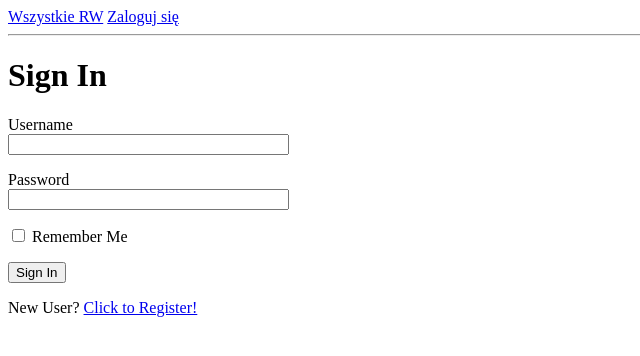
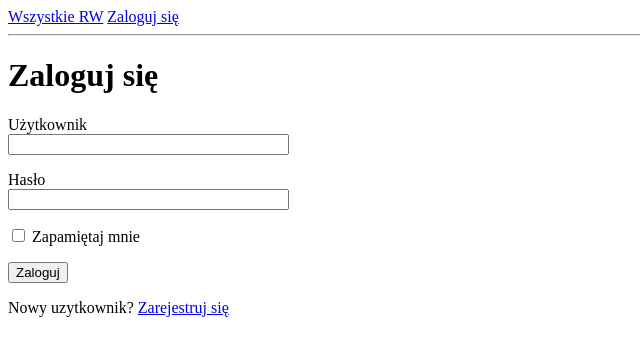
Before and after one commit to johnny-sky91/InCom, a Flask app: page /login in a window 1280 px wide. Shown: the top 356 px of the page, without its empty margins (0-640 px from the left). Run offline with Flask 2, Linux system fonts and the light colour scheme.

Commit message:
DP
głównie formularz nowego RW

```diff
--- a/app/forms.py
+++ b/app/forms.py
@@ -1,22 +1,22 @@
 from flask_wtf import FlaskForm
-from wtforms import StringField, PasswordField, BooleanField, SubmitField, SelectField
-from wtforms.validators import ValidationError, DataRequired, Email, EqualTo
+from wtforms import StringField, PasswordField, BooleanField, SubmitField, SelectField, TextAreaField
+from wtforms.validators import ValidationError, DataRequired, Email, EqualTo, Length
 from app.models import User
 
 
 class LoginForm(FlaskForm):
-    username = StringField('Username', validators=[DataRequired()])
-    password = PasswordField('Password', validators=[DataRequired()])
-    remember_me = BooleanField('Remember Me')
-    submit = SubmitField('Sign In')
+    username = StringField('Użytkownik', validators=[DataRequired()])
+    password = PasswordField('Hasło', validators=[DataRequired()])
+    remember_me = BooleanField('Zapamiętaj mnie')
+    submit = SubmitField('Zaloguj')
 
 
 class RegistrationForm(FlaskForm):
-    username = StringField('Username', validators=[DataRequired()])
+    username = StringField('Użytkownik', validators=[DataRequired()])
     email = StringField('Email', validators=[DataRequired(), Email()])
-    password = PasswordField('Password', validators=[DataRequired()])
-    password2 = PasswordField('Repeat Password', validators=[DataRequired(), EqualTo('password')])
-    submit = SubmitField('Register')
+    password = PasswordField('Hasło', validators=[DataRequired()])
+    password2 = PasswordField('Powtórz hasło', validators=[DataRequired(), EqualTo('password')])
+    submit = SubmitField('Zarejestruj się')
 
     def validate_username(self, username):
         user = User.query.filter_by(username=username.data).first()
@@ -30,14 +30,18 @@ class RegistrationForm(FlaskForm):
 
 
 class NewRegistrationForm(FlaskForm):
+    # TODO docelowo pobrane z DB
     types = ['BS', 'BU', 'F']
     models = ['P82', 'P102', 'PP002', 'P302']
     causes = ['Porysowanie', 'Wada materiału']
-    departments = ['Piła', 'Laser 3D', 'Galanteria', 'Spawalnia']
+    areas = ['Piła', 'Laser 3D', 'Galanteria', 'Spawalnia']
+
+    # TODO walidacja tylko kombinacja 5 cyfr
+    order_number = StringField('Numer zlecenia', validators=[DataRequired()])
     type = SelectField('Rodzaj', choices=types, validators=[DataRequired()])
     model = SelectField('Model', choices=models, validators=[DataRequired()])
     cause = SelectField('Przyczyna', choices=causes, validators=[DataRequired()])
-    detection_department = SelectField('Dział wykrycia', choices=departments, validators=[DataRequired()])
-    # Numer zlecenia
-    # Dział wykrycia
-    # Opis
+    detection_area = SelectField('Obszar wykrycia', choices=areas, validators=[DataRequired()])
+    # TODO ograniczyć rozmiar xd
+    description = TextAreaField('Opis', validators=[DataRequired(), Length(min=1, max=140)])
+    submit = SubmitField('Zapisz RW')
--- a/app/routes.py
+++ b/app/routes.py
@@ -17,7 +17,7 @@ def index():
             'body': 'W tej zakładce powinny być wszystkie stworzone RW!'
         }
     ]
-    return render_template("index.html", title='Strona główna', posts=posts)
+    return render_template("index.html", title='Wszystkie RW', posts=posts)
 
 
 @app.route('/login', methods=['GET', 'POST'])
@@ -64,10 +64,9 @@ def register():
 def user(username):
     user = User.query.filter_by(username=username).first_or_404()
     posts = [
-        {'author': user, 'body': 'Test post #1'},
-        {'author': user, 'body': 'Test post #2'}
+        {'author': user, 'body': 'Tutaj pojawią sie RW zgłoszone przez zalogowanego'},
     ]
-    return render_template('user.html', user=user, posts=posts)
+    return render_template('user.html', user=user, title='Zgłoszone RW', posts=posts)
 
 
 @app.route('/new_registration', methods=['GET', 'POST'])
--- a/app/templates/index.html
+++ b/app/templates/index.html
@@ -2,7 +2,8 @@
 
 {% block content %}
     <h1>Dział: {{ current_user.username }}</h1>
+    <hr>
     {% for post in posts %}
-    <div><p>{{ post.author.username }} says: <b>{{ post.body }}</b></p></div>
+    <p>{{ post.author.username }} says: <b>{{ post.body }}</b></p>
     {% endfor %}
 {% endblock %}
--- a/app/templates/login.html
+++ b/app/templates/login.html
@@ -1,7 +1,7 @@
 {% extends "base.html" %}
 
 {% block content %}
-    <h1>Sign In</h1>
+    <h1>Zaloguj się</h1>
     <form action="" method="post" novalidate>
         {{ form.hidden_tag() }}
         <p>
@@ -20,6 +20,6 @@
         </p>
         <p>{{ form.remember_me() }} {{ form.remember_me.label }}</p>
         <p>{{ form.submit() }}</p>
-        <p>New User? <a href="{{ url_for('register') }}">Click to Register!</a></p>
+        <p>Nowy uzytkownik? <a href="{{ url_for('register') }}">Zarejestruj się</a></p>
     </form>
 {% endblock %}
--- a/incom.py
+++ b/incom.py
@@ -2,6 +2,8 @@ from app import app, db
 from app.models import User, Post
 
 
+# u:susan, p:cat
+# u:Spawalnia, p:dupa, e: spawalnia@example.com
 @app.shell_context_processor
 def make_shell_context():
     return {'db': db, 'User': User, 'Post': Post}
```
Also changed, not shown: app/templates/new_registration.html (+10 -5 lines), app.db.
